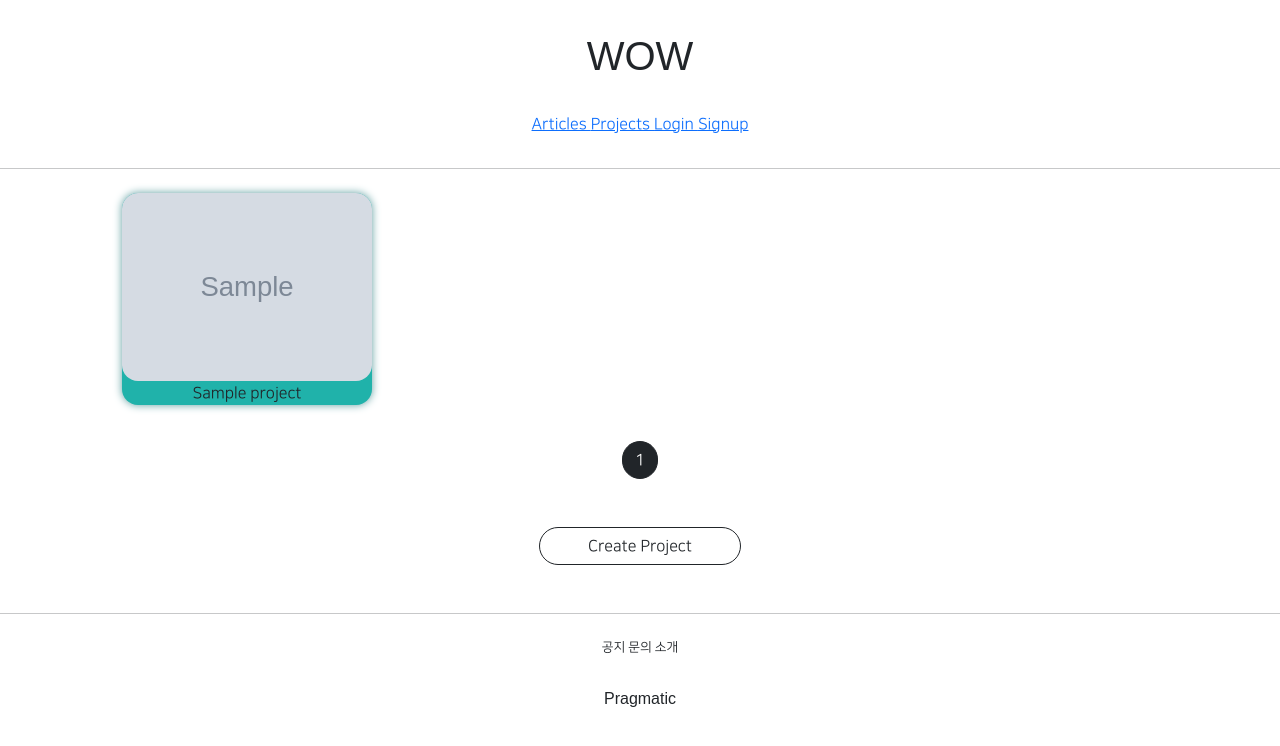
After one commit to ha-yun/GSWEB2, a Django app: page /projects/list/ in a window 1280 px wide. The commit adds this page. Shown: the top 746 px of the page. Run offline with Django 3.2, Linux system fonts and the light colour scheme; tables that the repository leaves empty hold one stand-in row (values such as "Sample post"); grey boxes marked "Sample" are stand-in pictures; parts of the project's set-up code (start-up, migrations or seed data) failed here and were passed over; some libraries are stand-ins or nearby versions; some web fonts are replaced.

Commit message:
2021/08/17 gsweb2! class commit 5

```diff
--- /dev/null
+++ b/projectapp/templates/projectapp/list.html
@@ -0,0 +1,53 @@
+{% extends 'base.html' %}
+{% load static %}
+{% block content %}
+
+    <style>
+        .container{
+            padding: 0;
+            margin: 0 auto;
+        }
+        .container div {
+          width: 45%;
+          background-color: lightseagreen;
+          max-width: 250px;
+            box-shadow: 0 0 .5rem cadetblue;
+          display: flex;
+          justify-content: center;
+          align-items: center;
+          border-radius: 1rem;
+            flex-direction: column;
+        }
+    .container img{
+        width: 100%;
+        border-radius: 1rem;
+    }
+    </style>
+
+
+    <!DOCTYPE html>
+    <div class="container my-4">
+
+        {% for project in project_list %}
+            <div>
+                <a href="{% url 'projectapp:detail' pk=project.pk %}">
+                    <img src="{{ project.image.url }}"
+                         alt="">
+                </a>
+            <span>{{ project.name }}</span>
+            </div>
+        {% endfor %}
+
+    </div>
+
+    <script src="{% static 'js/magicgrid.js' %}"></script>
+
+    {% include 'snippets/pagination.html' %}
+
+    <div class="text-center my-5">
+        <a href="{% url 'projectapp:create' %}"
+        class="btn btn-outline-dark rounded-pill px-5">
+            Create Project
+        </a>
+    </div>
+{% endblock %}
--- a/projectapp/urls.py
+++ b/projectapp/urls.py
@@ -1,10 +1,11 @@
 from django.urls import path
 
-from projectapp.views import ProjectCreateView, ProjectDetailView
+from projectapp.views import ProjectCreateView, ProjectDetailView, ProjectListView
 
 app_name = 'projectapp'
 
 urlpatterns=[
     path('create/', ProjectCreateView.as_view(), name='create'),
     path('detail/<int:pk>', ProjectDetailView.as_view(), name='detail'),
+    path('list/', ProjectListView.as_view(), name='list'),
 ]
--- a/projectapp/views.py
+++ b/projectapp/views.py
@@ -5,7 +5,7 @@ from django.shortcuts import render
 # Create your views here.
 from django.urls import reverse_lazy, reverse
 from django.utils.decorators import method_decorator
-from django.views.generic import CreateView, DetailView
+from django.views.generic import CreateView, DetailView, ListView
 
 from projectapp.forms import ProjectCreationForm
 from projectapp.models import Project
@@ -27,3 +27,9 @@ class ProjectDetailView(DetailView):
     model = Project
     context_object_name = 'target_project'
     template_name = 'projectapp/detail.html'
+
+class ProjectListView(ListView):
+    model = Project
+    context_object_name = 'project_list'
+    template_name = 'projectapp/list.html'
+    paginate_by = 20
--- a/templates/header.html
+++ b/templates/header.html
@@ -3,8 +3,16 @@
         <h1>WOW</h1>
     </div>
     <div class="pragmatic_header_button">
-        <span>nav1</span>
-        <span>nav2</span>
+        <span>
+            <a href="{% url 'articleapp:list' %}">
+                Articles
+            </a>
+        </span>
+        <span>
+           <a href="{% url 'projectapp:list'%}">
+                Projects
+           </a>
+       </span>
         {% if not user.is_authenticated  %}
         <span>
             <a href="{% url 'accountapp:login' %}">
```
